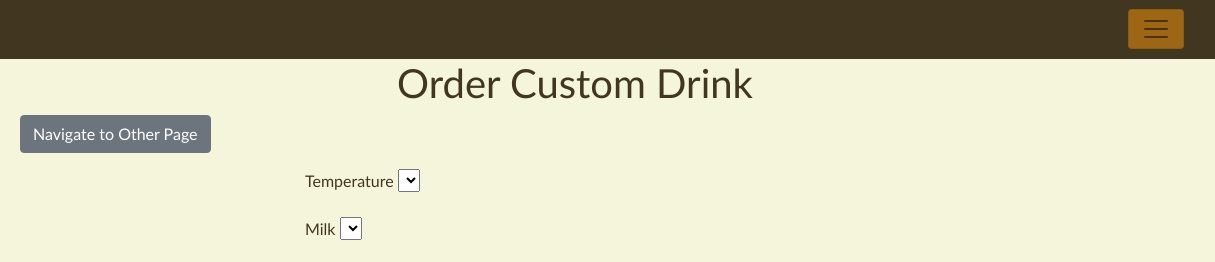
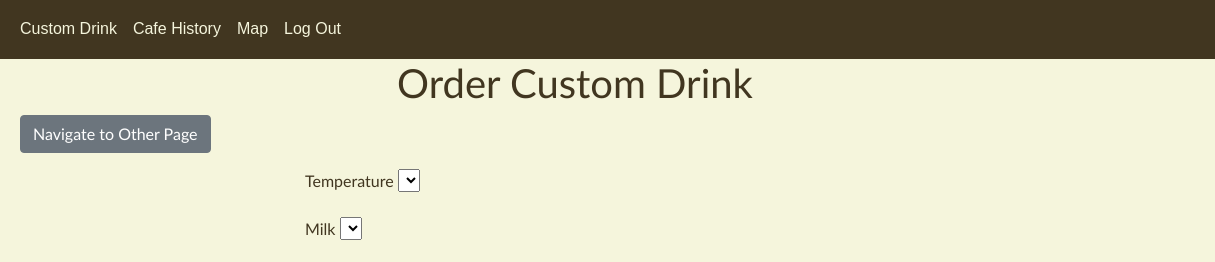
Before and after one commit to dandeboskey/coffee_stop_app, a website: page public/customdrink.html in a window 1280 px wide. Shown: the top 262 px of the page, 65-1280 px from the left. Drawn offline with nearby package versions, Linux system fonts and the light colour scheme.

Commit message:
new navbars on all pages

```diff
--- a/public/customdrink.html
+++ b/public/customdrink.html
@@ -9,9 +9,9 @@
 </head>
 <body>
   <header>
-    <nav class="navbar sticky-top navbar-light">
+    <nav class="navbar sticky-top navbar-expand-md navbar-light">
       <div class="container-fluid">
-        <a class="navbar-brand" href="/">
+        <a class="navbar-brand" href="/home">
           <img src="/../images/coffee.png" width="30" height="30" alt="">
         </a>
         <button class="navbar-toggler" style="background-color: var(--secondary)" type="button" data-toggle="collapse" data-target="#navbarNav" aria-controls="navbarNav" aria-expanded="false" aria-label="Toggle navigation">
@@ -26,7 +26,10 @@
               <a class="nav-link" style="color: var(--accent); font-family:'Avenir', sans-serif;" href="/history">Cafe History</a>
             </li>
             <li class="nav-item">
-              <a class="nav-link" style="color: var(--accent); font-family:'Avenir', sans-serif;" href="/capacity">Cafe Capacity</a>
+              <a class="nav-link" style="color: var(--accent); font-family:'Avenir', sans-serif;" href="/capacity">Map</a>
+            </li>
+            <li class="nav-item">
+              <a class="nav-link" style="color: var(--accent); font-family:'Avenir', sans-serif;" href="/">Log Out</a>
             </li>
           </ul>
         </div>
```
Also changed, not shown: public/capacity.html (+5 -2 lines), public/history.html (+6 -3 lines), public/homepage.html (+5 -2 lines), public/index.html (+1 -1 lines).
